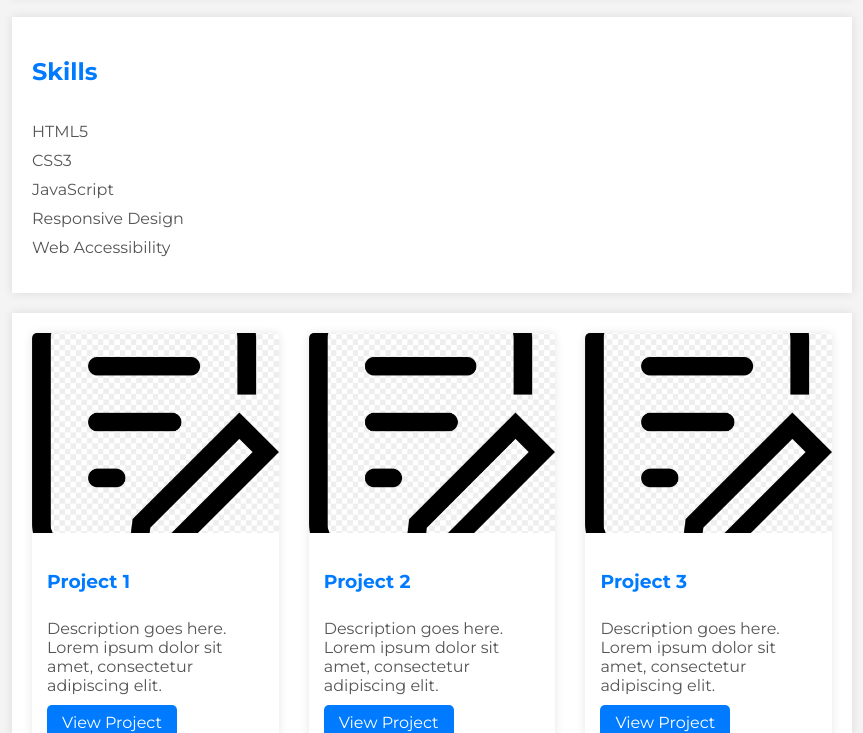
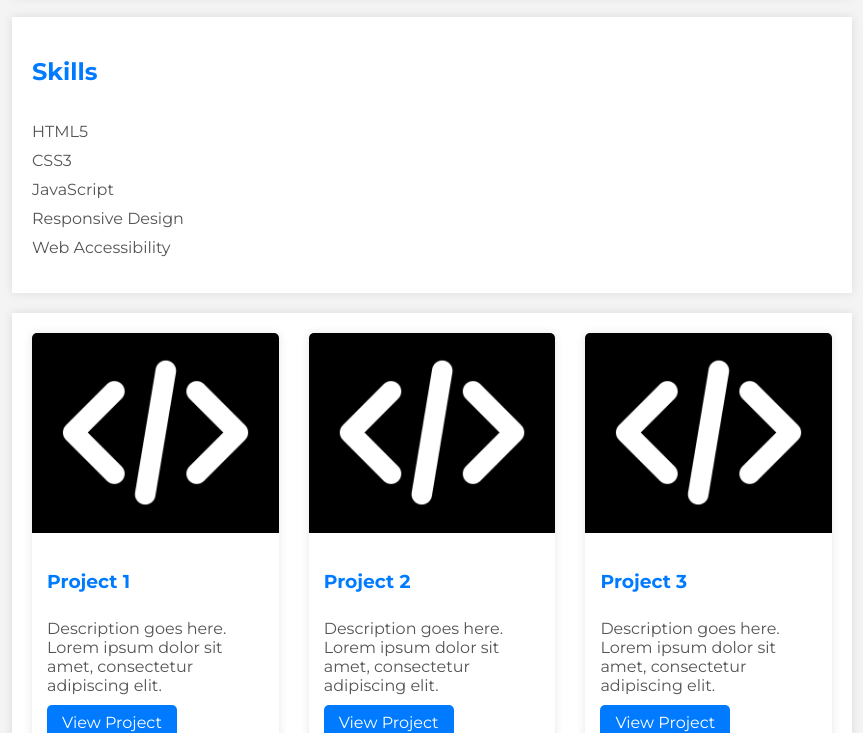
Before and after one commit to Avitheus/ElegancePro, a plain HTML site: page index.html in a window 1280 px wide. Shown: the part 487-1220 px from the top of the page, without its empty margins (208-1071 px from the left). Drawn offline with Linux system fonts and the light colour scheme.

Commit message:
Update index.html

```diff
--- a/index.html
+++ b/index.html
@@ -60,7 +60,7 @@
 
     <section id="projects" class="projects">
         <div class="project-card">
-            <img class="project-img" src="project.jpg" alt="Project 1">
+            <img class="project-img" src="logo.png" alt="Project 1">
             <div class="project-info">
                 <h3>Project 1</h3>
                 <p>Description goes here. Lorem ipsum dolor sit amet, consectetur adipiscing elit.</p>
@@ -69,7 +69,7 @@
         </div>
 
         <div class="project-card">
-            <img class="project-img" src="project.jpg" alt="Project 2">
+            <img class="project-img" src="logo.png" alt="Project 2">
             <div class="project-info">
                 <h3>Project 2</h3>
                 <p>Description goes here. Lorem ipsum dolor sit amet, consectetur adipiscing elit.</p>
@@ -78,7 +78,7 @@
         </div>
 
         <div class="project-card">
-            <img class="project-img" src="project.jpg" alt="Project 3">
+            <img class="project-img" src="logo.png" alt="Project 3">
             <div class="project-info">
                 <h3>Project 3</h3>
                 <p>Description goes here. Lorem ipsum dolor sit amet, consectetur adipiscing elit.</p>
```
